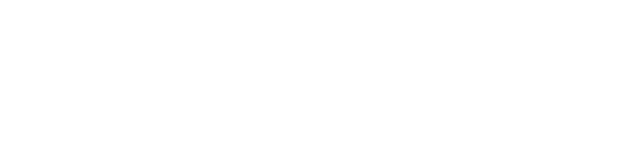
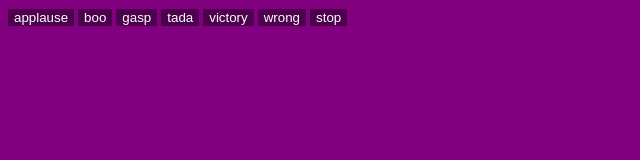
Before and after one commit to acciojob/Soundbar-Razz700, a website: page main.html in a window 1280 px wide. Shown: the whole page, without its empty margins (0-640 px from the left). Drawn offline with Linux system fonts and the light colour scheme.

Commit message:
created a submission

```diff
--- a/main.html
+++ b/main.html
@@ -8,7 +8,16 @@
 
 <body>
 	<!-- the entire body must be written by student -->
-    <script type="text/javascript" src="./script.js">
+    <div id="sounds">
+		<button class="btn"><audio src=""></audio>applause</button>
+		<button class="btn"><audio src=""></audio>boo</button>
+		<button class="btn"><audio src=""></audio>gasp</button>
+		<button class="btn"><audio src=""></audio>tada</button>
+		<button class="btn"><audio src=""></audio>victory</button>
+		<button class="btn"><audio src=""></audio>wrong</button>
+		<button class="stop"><audio src=""></audio>stop</button>
+	</div>
+	<script type="text/javascript" src="./script.js">
 </script>
 
 </body>
--- a/styles.css
+++ b/styles.css
@@ -1 +1,9 @@
 /*  your css code here. If applicable */
+body{
+	background-color:purple;
+}
+.btn,.stop{
+	color: white;
+	background-color:rgba(0,0,0,0.4);
+	border:none;
+}
```
